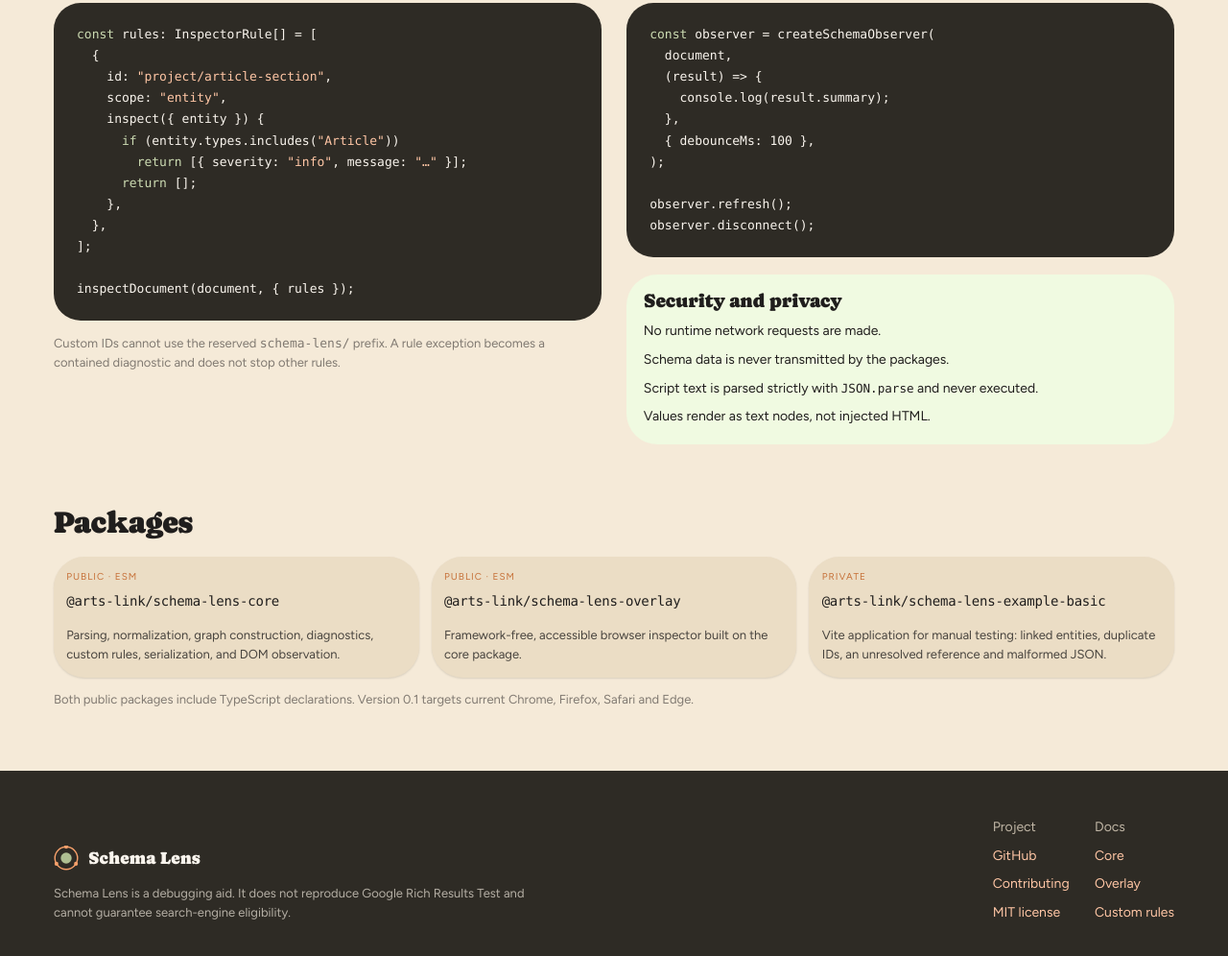
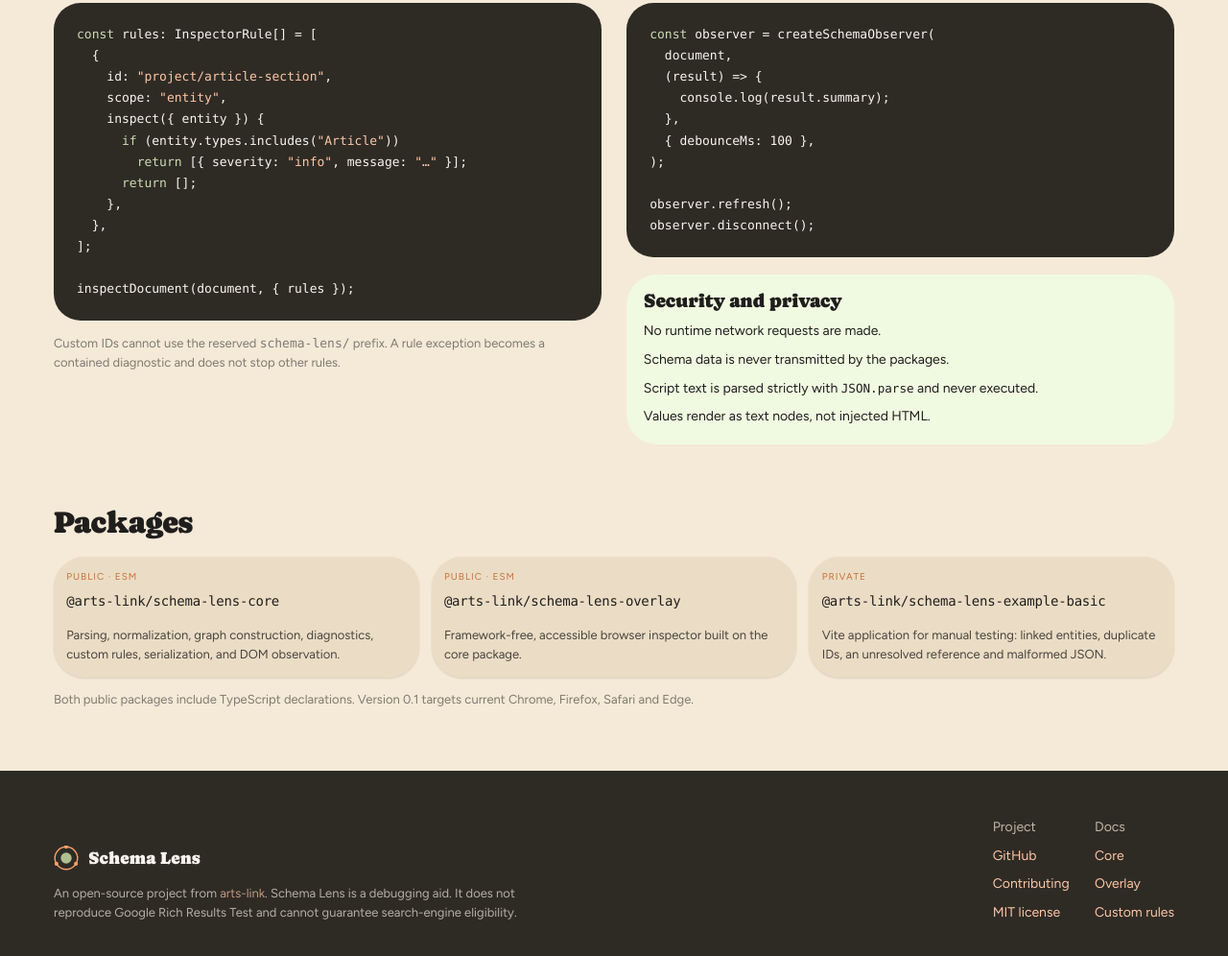
Before and after one commit to arts-link/schema-lens, a website: page docs/index.html in a window 1280 px wide. Shown: the part 2371-3367 px from the top of the page at 96% size. Drawn offline with Linux system fonts and the light colour scheme.

Commit message:
Add arts-link footer attribution

```diff
--- a/docs/index.html
+++ b/docs/index.html
@@ -545,7 +545,7 @@
               </svg>
               Schema Lens
             </div>
-            <p style="margin:0;font-size:13px;opacity:0.7;max-width:520px">Schema Lens is a debugging aid. It does not reproduce Google Rich Results Test and cannot guarantee search-engine eligibility.</p>
+            <p style="margin:0;font-size:13px;opacity:0.7;max-width:520px">An open-source project from <a href="https://github.com/arts-link" style="color:var(--color-accent-300)">arts-link</a>. Schema Lens is a debugging aid. It does not reproduce Google Rich Results Test and cannot guarantee search-engine eligibility.</p>
           </div>
           <div style="display:flex;gap:var(--space-6);font-size:14px">
             <div style="display:grid;gap:8px"><span style="color:var(--color-neutral-400)">Project</span><a href="https://github.com/arts-link/schema-lens" style="color:var(--color-accent-300)">GitHub</a><a href="https://github.com/arts-link/schema-lens#contributing" style="color:var(--color-accent-300)">Contributing</a><a href="https://github.com/arts-link/schema-lens/blob/main/LICENSE" style="color:var(--color-accent-300)">MIT license</a></div>
```
